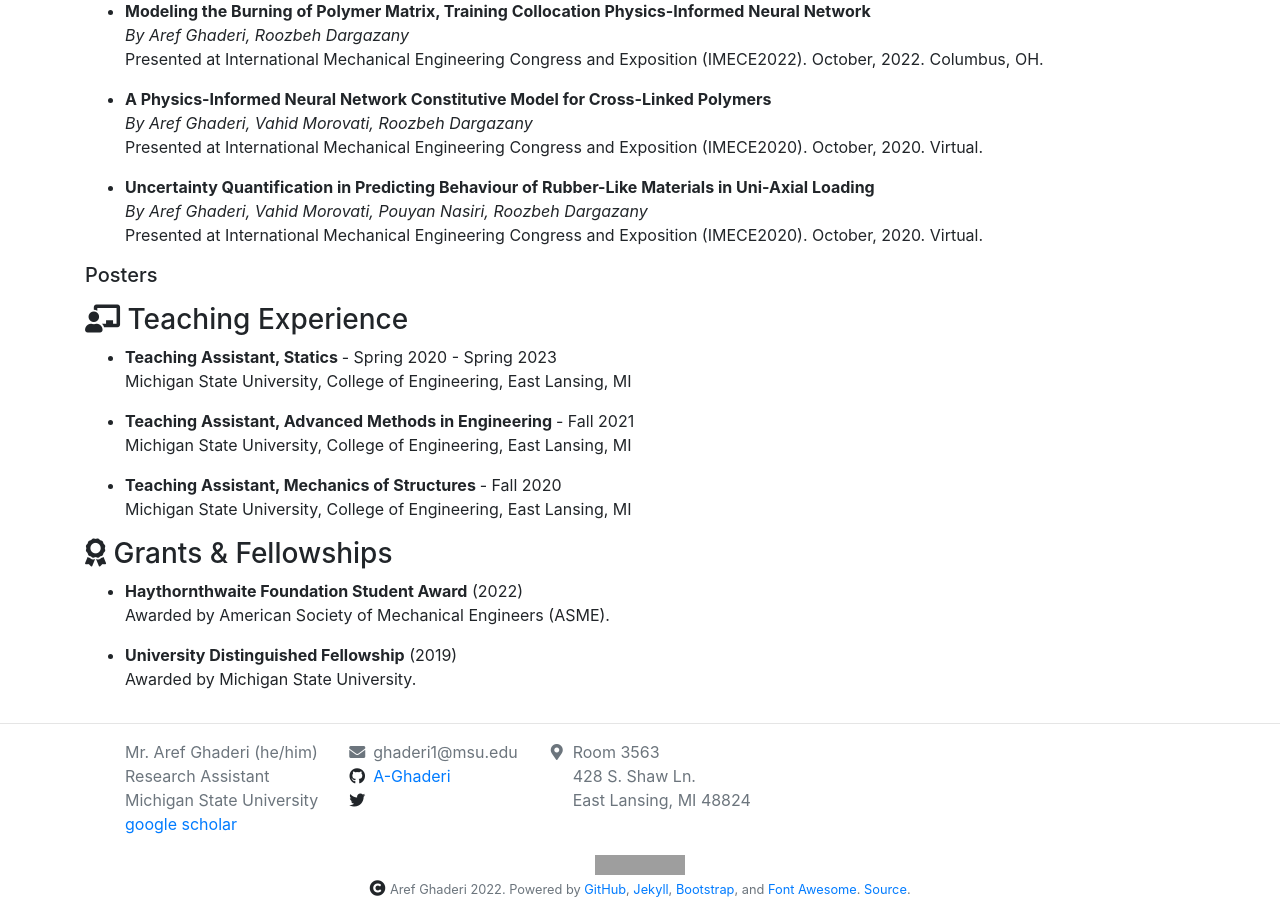
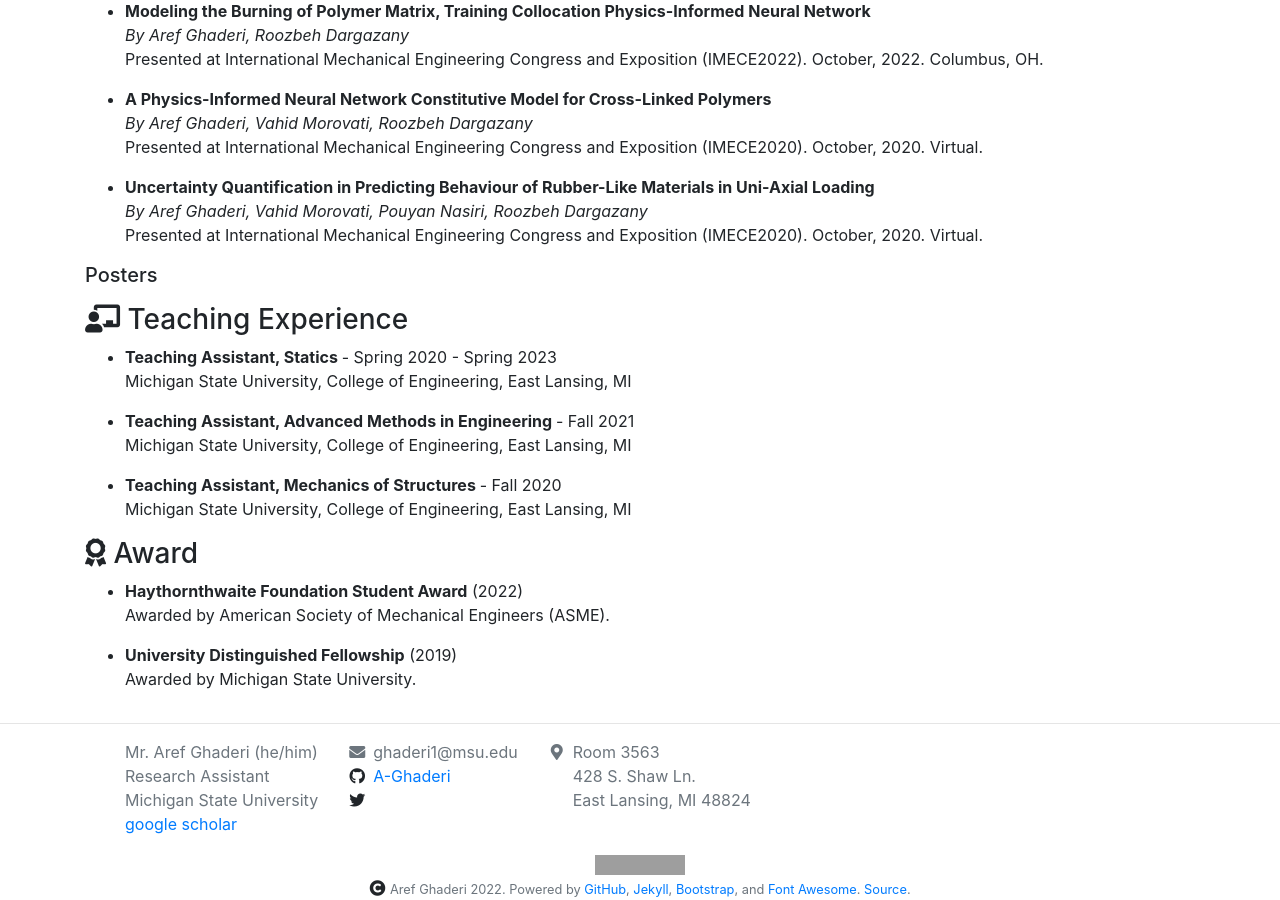
Before and after one commit to A-Ghaderi/Webpage, a Jekyll site: the page built from _pages/cv.md, in a window 1280 px wide and 900 px high, scrolled down 1471 px. Built offline with Jekyll 4.4.1, drawn with Linux system fonts in a browser that asks for light colours; nearby versions of some CDN libraries; grey boxes are pictures that could not be loaded.

Commit message:
Update cv.html

```diff
--- a/_layouts/cv.html
+++ b/_layouts/cv.html
@@ -144,7 +144,7 @@ layout: default
   <!-- Category - grants/fellowships -->
   <div class="row" id="cv-grants">
     <div class="col">
-      <h3>{{ site.data.icons.cv_grants_icon }} Grants & Fellowships</h3>
+      <h3>{{ site.data.icons.cv_grants_icon }} Award</h3>
       {% assign grants_sorted = site.data.cv_grants| sort: 'year' | reverse %}
       <ul>
           {% for grant in grants_sorted %}
```
